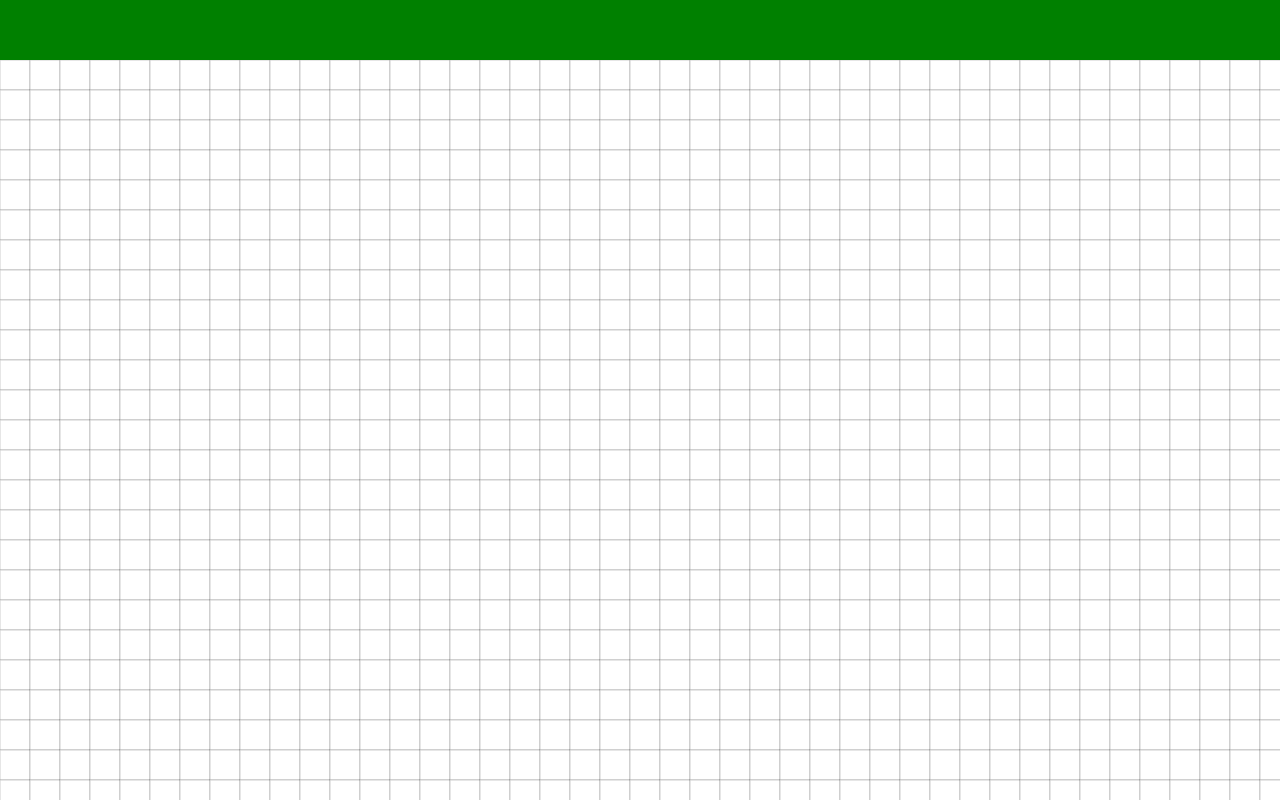
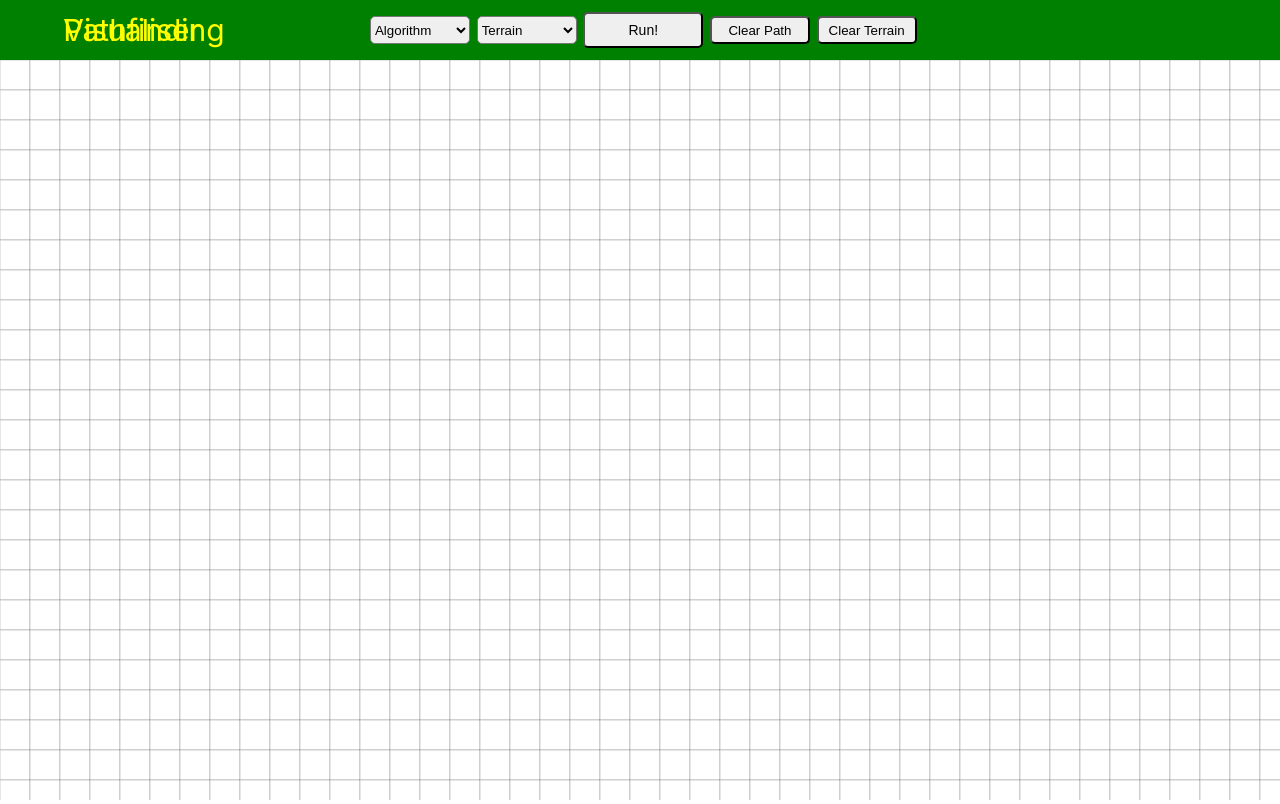
Before and after one commit to Jonezia/pathfinding-visualiser, a React (Create React App) app: page / in a window 1280 px wide. Built offline with nearby package versions, Linux system fonts and the light colour scheme; the HTML template or start-up script is replaced by a standard one.

Commit message:
buttons and selectors for bar

```diff
--- a/src/App.js
+++ b/src/App.js
@@ -7,6 +7,15 @@ let node_size = 30
 export default function App(props) {
     const targetRef = useRef()
     const [dimensions,setDimensions] = useState({width:0,height:0});
+
+    let algorithm
+    let terrain
+    const changeAlgorithm = (event) => {
+        algorithm = event.target.value
+    }
+    const changeTerrain = (event) => {
+        terrain = event.target.value
+    }
 
     useLayoutEffect(() => {
         if (targetRef.current) {
@@ -19,7 +28,8 @@ export default function App(props) {
 
     return(
         <div ref={targetRef}>
-            <Bar/>
+            <Bar onChangeAlgorithm={changeAlgorithm}
+            onChangeTerrain={changeTerrain}/>
             <Grid node_size={node_size} width={dimensions.width}
             height={dimensions.height - 60}/>
         </div>
--- a/src/bar/bar.css
+++ b/src/bar/bar.css
@@ -1,4 +1,33 @@
 .bar {
     background-color: green;
     height: 60px;
+    display: flex;
+    align-content: center;
+    justify-content: space-around;
 }
+
+#title {
+    color: yellow;
+    font-size: 30px;
+    line-height: 0px;
+    margin-left: 60px;
+    width: 300px;
+}
+
+button, select {
+    width: 100px;
+    height: 28px;
+    margin-top: 16px;
+    border-radius: 5px;
+}
+
+#finalButton {
+    margin-right: 360px;
+}
+
+#run {
+    height: 36px;
+    width: 120px;
+    margin-top: 12px;
+    font-size: 14px;
+}
--- a/src/bar/bar.jsx
+++ b/src/bar/bar.jsx
@@ -4,6 +4,24 @@ import './bar.css'
 export default function Bar(props) {
     return(
         <div className="bar">
+            <p id="title">Pathfinding Visualiser</p>
+            <select onChange={props.onChangeAlgorithm}>
+                <option value="" hidden selected>Algorithm</option>
+                <option value="bfs">Breadth-First Search</option>
+                <option value="dfs">Depth-First Search</option>
+                <option value="greedy">Greedy Best-First Search</option>
+                <option value="dijkstra">Dijkstra's Algorithm</option>
+                <option value="a*">A* Search</option>
+            </select>
+            <select onChange={props.onChangeTerrain}>
+                <option value="" hidden selected>Terrain</option>
+                <option value="none">None</option>
+                <option value="maze">Recursive Maze</option>
+                <option value="landscape">Weighted Landscape</option>
+            </select>
+            <button id="run">Run!</button>
+            <button>Clear Path</button>
+            <button id="finalButton">Clear Terrain</button>
         </div>
     )
 }
--- a/src/grid/grid.jsx
+++ b/src/grid/grid.jsx
@@ -13,8 +13,6 @@ export default function Grid(props) {
         }
         myGrid.push(temprow)
     }
-    console.log(myGrid[0])
-    console.log(myGrid)
 
     return(
         <div id="drawArea">
@@ -23,7 +21,8 @@ export default function Grid(props) {
                 return rowvals.map((value,column) => {
                     return <Node node_size={props.node_size}
                     row={row}
-                    column={column}/>})
+                    column={column}
+                    key={row + "." + column}/>})
                 })
             }
         </svg>
--- a/src/grid/node/node.jsx
+++ b/src/grid/node/node.jsx
@@ -1,9 +1,20 @@
-import React from 'react'
+import React,{useState} from 'react'
 
-export default function node(props) {
+export default function Node(props) {
+    let [color,setColor] = useState("white");
+
+    const newWall = () => {
+        color === "white" ? setColor("black") : setColor("white")
+    }
+
     return(
-        <rect x={props.row*props.node_size} y={props.column*props.node_size}
-            width={props.node_size} height={props.node_size}
-            fill="white" stroke="black"
-            stroke-opacity="0.2"></rect>)
+        <rect x={props.row*props.node_size}
+            y={props.column*props.node_size}
+            width={props.node_size}
+            height={props.node_size}
+            fill={color}
+            stroke="black"
+            strokeOpacity="0.2"
+            onClick={newWall}>
+            </rect>)
 }
```
